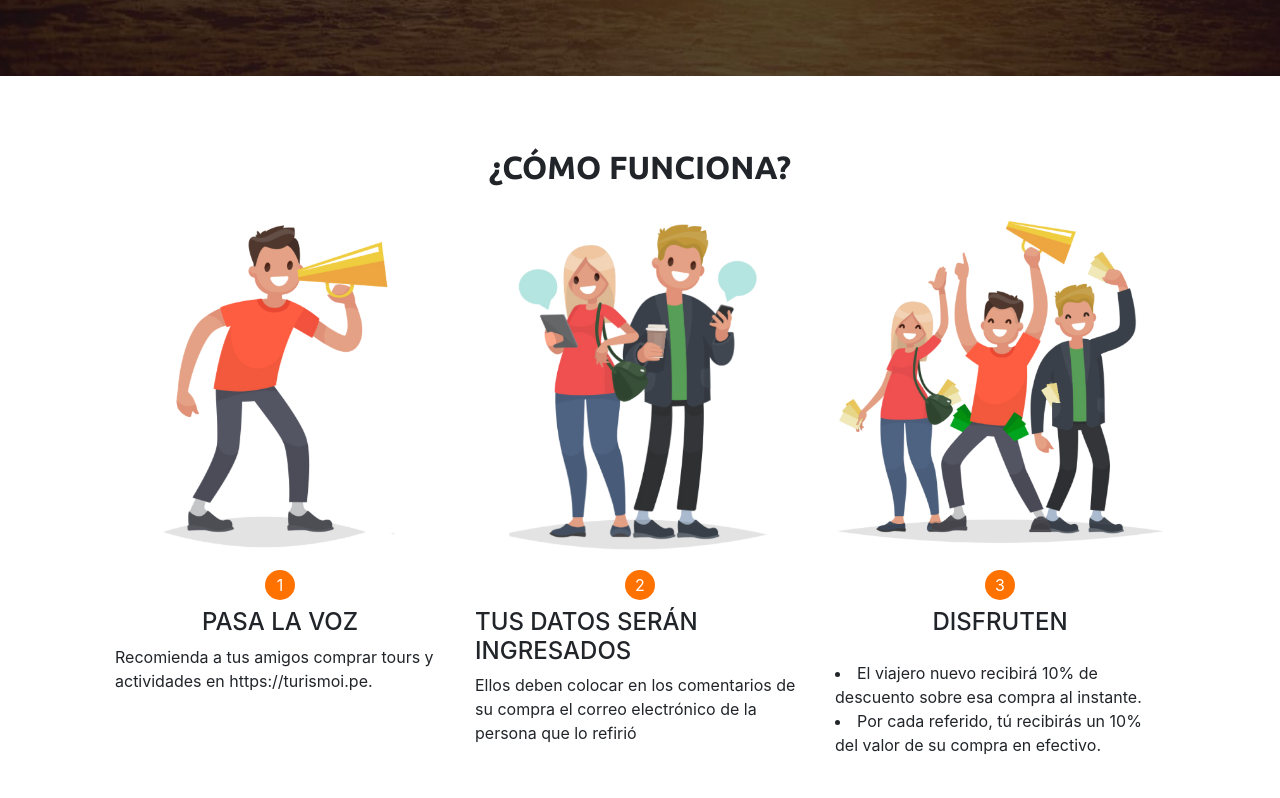
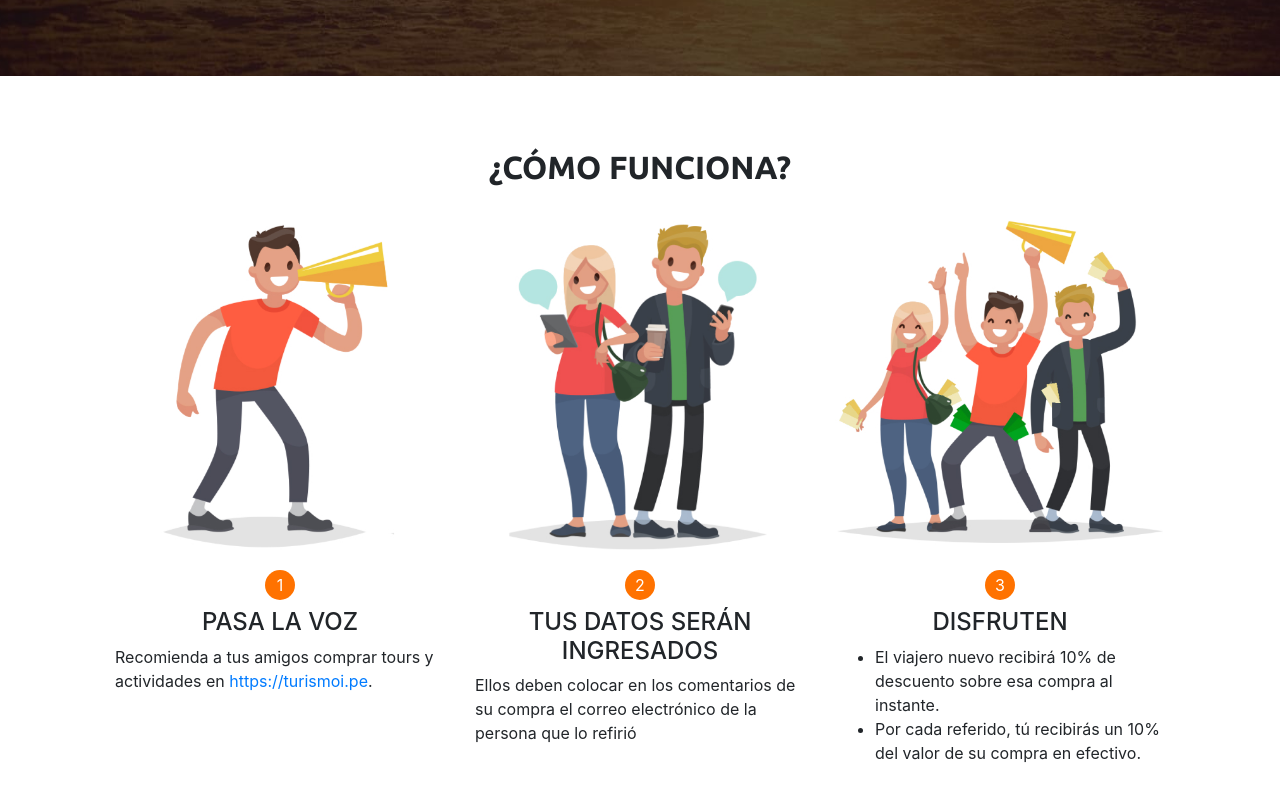
Before and after one commit to yuriquezada/prueba-web-designer, a website: page sources/html/landing.html in a window 1280 px wide. Shown: the part 724-1522 px from the top of the page. Before the commit the page ends 1497 px from the top, so only its background shows below. Drawn offline with nearby package versions, Linux system fonts and the light colour scheme.

Commit message:
Muestra secciones con font-size Ubuntu

```diff
--- a/sources/html/landing.html
+++ b/sources/html/landing.html
@@ -38,12 +38,12 @@
             <section class="circle rounded-circle d-flex justify-content-center align-items-center text-white m-2">1
             </section>
             <h4>PASA LA VOZ</h4>
-            <p>Recomienda a tus amigos comprar tours y actividades en https://turismoi.pe.</p>
+            <p>Recomienda a tus amigos comprar tours y actividades en  <a href="https://turismoi.pe">https://turismoi.pe</a>.</p>
           </article>
           <article class="col-4 d-flex flex-column align-items-center"><img class="w-100" src="../img/refer2.jpg">
             <section class="circle rounded-circle d-flex justify-content-center align-items-center text-white m-2">2
             </section>
-            <h4>TUS DATOS SERÁN INGRESADOS</h4>
+            <h4 class="text-center">TUS DATOS SERÁN INGRESADOS</h4>
             <p>Ellos deben colocar en los comentarios de su compra el correo electrónico de la persona que lo refirió
             </p>
           </article>
@@ -51,10 +51,10 @@
             <section class="circle rounded-circle d-flex justify-content-center align-items-center text-white m-2">3
             </section>
             <h4>DISFRUTEN</h4>
-            <p>
+            <ul>
               <li>El viajero nuevo recibirá 10% de descuento sobre esa compra al instante.</li>
               <li>Por cada referido, tú recibirás un 10% del valor de su compra en efectivo.</li>
-            </p>
+            </ul>
           </article>
         </div>
       </div>
--- a/sources/sass/landing.scss
+++ b/sources/sass/landing.scss
@@ -21,6 +21,7 @@ body{
 }
 
 .how-it-works{
+  height: 100vh;
   h2{
     font-family: 'Ubuntu', sans-serif;
   }
```
Also changed, not shown: sources/css/landing.css, 2 other files.
